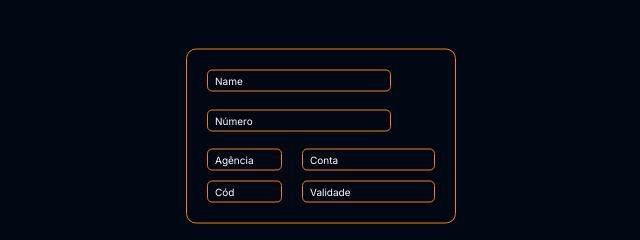
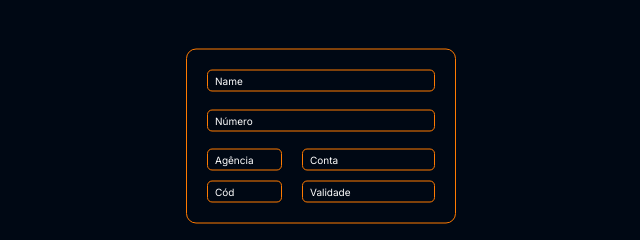
Before and after one commit to henrikRod/Cartao, a plain HTML site: page index.html in a window 1280 px wide. Shown: the part 464-704 px from the top of the page, 319-959 px from the left. Drawn offline with Linux system fonts and the light colour scheme.

Commit message:
Temporary changes

```diff
--- a/index.html
+++ b/index.html
@@ -86,35 +86,35 @@
     <form action="script.js" method="get">
 
       <div class="input-wrapper">
+        <input type="text" id="formName">
         <label for="formName">Name</label>
-        <input type="text" id="formName">
       </div>
 
       <div class="input-wrapper">
+        <input type="number" id="formNumber">
         <label for="formNumber">Número</label>
-        <input type="number" id="formNumber">
       </div>
 
       <article class="cont-datas">
 
         <div class="box-agen input-wrapper">
+          <input type="number" id="formAgen">
           <label for="formAgen">Agência</label>
-          <input type="number" id="formAgen">
         </div>
 
         <div class="box-cod input-wrapper">
+          <input type="number" id="formCod">
           <label for="formCod">Cód</label>
-          <input type="number" id="formCod">
         </div>
 
         <div class="box-acc input-wrapper">
+          <input type="number" id="formAccount">
           <label for="formAccount">Conta</label>
-          <input type="number" id="formAccount">
         </div>
 
         <div class="box-valid input-wrapper">
+          <input type="number" id="formValid">
           <label for="formValid">Validade</label>
-          <input type="number" id="formValid">
         </div>
 
       </article>
--- a/style.css
+++ b/style.css
@@ -248,11 +248,10 @@ form {
 .input-wrapper {
   position: relative;
 
-  width: fit-content;
-  height: 22px;
+  width: 100%;
 }
 
-input {
+.input-wrapper input {
   border: none;
   border-radius: 5px;
   border: 1px solid var(--laranja);
@@ -270,12 +269,22 @@ input {
   -webkit-appearence: none;
 }
 
+.input-wrapper input[type= "number"]::-webkit-inner-spin-button {
+  display: none;
+}
+
 label {
   position: absolute;
+
+  pointer-events: none;
 
   transform: translateY(-50%);
   top: 50%;
   left: .8rem;
+}
+
+input:focus ~ label {
+  color: red;
 }
 
 .form-cont-num,
```
